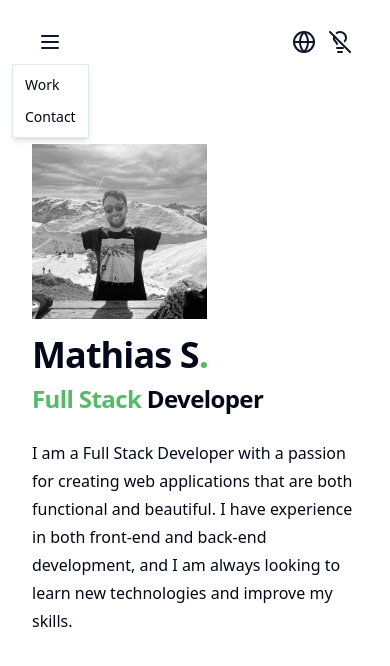
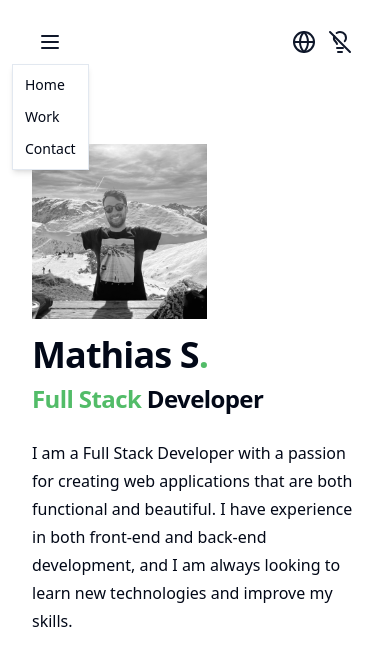
Before and after one commit to MScheltjens/portfolio, a Next.js app: page /contact in a window 390 px wide. Both pictures are taken after a click on the button 50 px from the left and 42 px from the top of the page. Shown: the top 666 px of the page. Built offline with nearby package versions, Linux system fonts and the light colour scheme.

Commit message:
navigation correction

```diff
--- a/app/[lang]/layout.tsx
+++ b/app/[lang]/layout.tsx
@@ -31,6 +31,7 @@ export default async function RootLayout({
         <Providers>
           <Header
             translations={{
+              home: dictionary['navigation'].home,
               work: dictionary['navigation'].work,
               contact: dictionary['navigation'].contact
             }}
--- a/components/hamburger-menu.tsx
+++ b/components/hamburger-menu.tsx
@@ -15,13 +15,14 @@ type Props = {
   translations: {
     work: string;
     contact: string;
+    home: string;
   };
 };
 
 export const HamburgerMenu = ({
   locale,
   className,
-  translations: { work, contact }
+  translations: { home, work, contact }
 }: Props) => {
   return (
     <DropdownMenu>
@@ -32,6 +33,10 @@ export const HamburgerMenu = ({
       </DropdownMenuTrigger>
       <DropdownMenuContent className="min-w-fit">
         <DropdownMenuItem>
+          <Link href={`/${locale}`}>{home}</Link>
+        </DropdownMenuItem>
+
+        <DropdownMenuItem>
           <Link href={`/${locale}/work`}>{work}</Link>
         </DropdownMenuItem>
         <DropdownMenuItem>
--- a/components/header.tsx
+++ b/components/header.tsx
@@ -5,11 +5,14 @@ import Link from 'next/link';
 import { HamburgerMenu } from './hamburger-menu';
 
 type Props = {
-  translations: { work: string; contact: string };
+  translations: { home: string; work: string; contact: string };
   locale: Locale;
 };
 
-export const Header = ({ translations: { work, contact }, locale }: Props) => (
+export const Header = ({
+  translations: { home, work, contact },
+  locale
+}: Props) => (
   <header className="fixed inset-x-0 top-0 z-50 bg-background/75 py-6 backdrop-blur-sm">
     <nav className="container flex max-w-4xl items-center justify-between">
       <Link
@@ -23,7 +26,7 @@ export const Header = ({ translations: { work, contact }, locale }: Props) => (
 
       <HamburgerMenu
         locale={locale}
-        translations={{ work, contact }}
+        translations={{ home, work, contact }}
         className="sm:hidden"
       />
 
--- a/i18/dictionaries/de.json
+++ b/i18/dictionaries/de.json
@@ -5,6 +5,7 @@
     "description": "Ich bin ein Full Stack Entwickler mit einer Leidenschaft für die Erstellung von Webanwendungen, die funktional und schön sind. Ich habe Erfahrung in der Front-End- und Back-End-Entwicklung und bin immer auf der Suche nach neuen Technologien und der Verbesserung meiner Fähigkeiten."
   },
   "navigation": {
+    "home": "Startseite",
     "work": "Arbeit",
     "contact": "Kontakt"
   },
--- a/i18/dictionaries/en.json
+++ b/i18/dictionaries/en.json
@@ -5,6 +5,7 @@
     "description": "I am a Full Stack Developer with a passion for creating web applications that are both functional and beautiful. I have experience in both front-end and back-end development, and I am always looking to learn new technologies and improve my skills."
   },
   "navigation": {
+    "home": "Home",
     "work": "Work",
     "contact": "Contact"
   },
```
